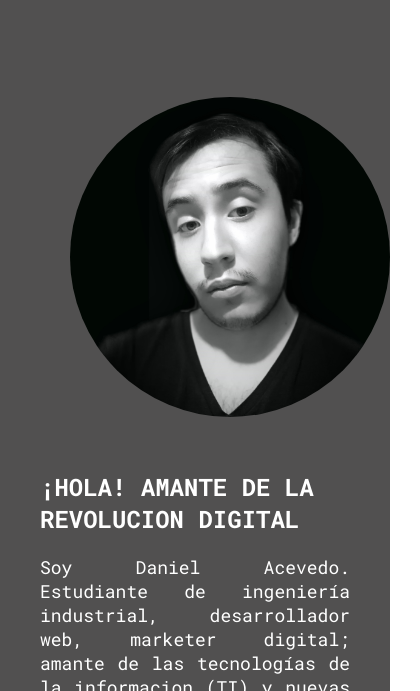
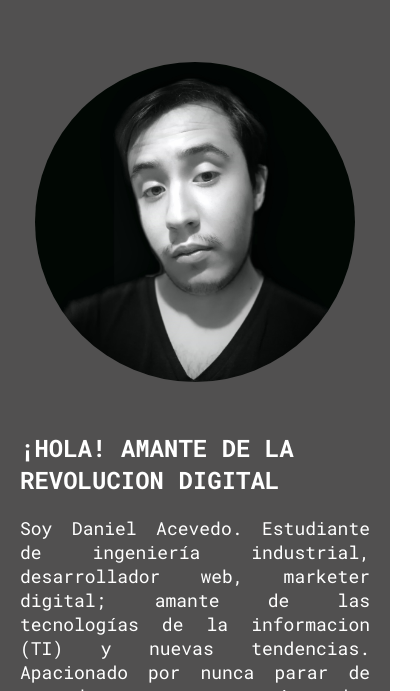
Before and after one commit to Danieru-AceRo/Daniel_Acevedo, a plain HTML site: page perfil.html in a window 390 px wide. Shown: the part 153-844 px from the top of the page, 420 px wide, since content can reach past the window. Drawn offline with Linux system fonts and the light colour scheme.

Commit message:
perfil responsive

```diff
--- a/css/media-queries.css
+++ b/css/media-queries.css
@@ -49,6 +49,13 @@
     .profile-main-container .profile-container {
         display: block;
     }
+    .profile-container-image{
+        display: flex;
+        justify-content: center;
+        align-items: center;
+    }
+    .profile-main-proyects {
+        padding: 0 25px 20px;
 }
 
 @media (max-width: 479px) {
@@ -94,6 +101,12 @@
     .blogpost-img-container {
         padding: 20px 35px 36px;
     }
+    footer form{
+        padding: 0;
+    }
+    .profile-main-container {
+        padding: 35px 20px;
+    }
 
 }
 @media (max-width: 319px) {
@@ -106,9 +119,7 @@
     .blogs-news-container{
         padding: 0px 10px 30px
     }
-    footer form{
-        padding: 0;
-    }
+
     .blogs-posts-container {
         padding: 0 15px 20px;
     }
@@ -118,4 +129,7 @@
     .blogpost-main-container .grid-container article h1{
         font-size: 26px;
     }
+    .profile-main-container img {
+        width: 280px;
+    }
 }
--- a/perfil.html
+++ b/perfil.html
@@ -31,7 +31,7 @@
     <main>
         <section class="profile-main-container">
             <div class="grid-container profile-container" >
-                <div>
+                <div class="profile-container-image">
                     <img src="assets/img/profile.jpg" alt="">
                 </div>
                 <div>
```
